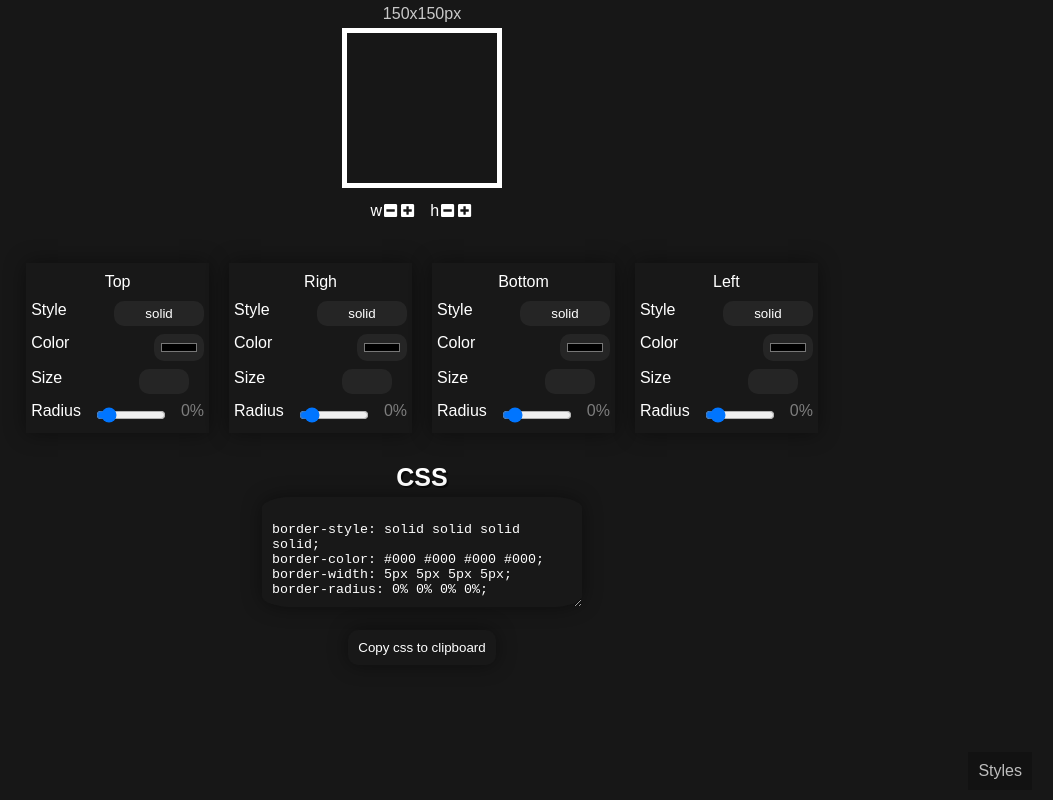
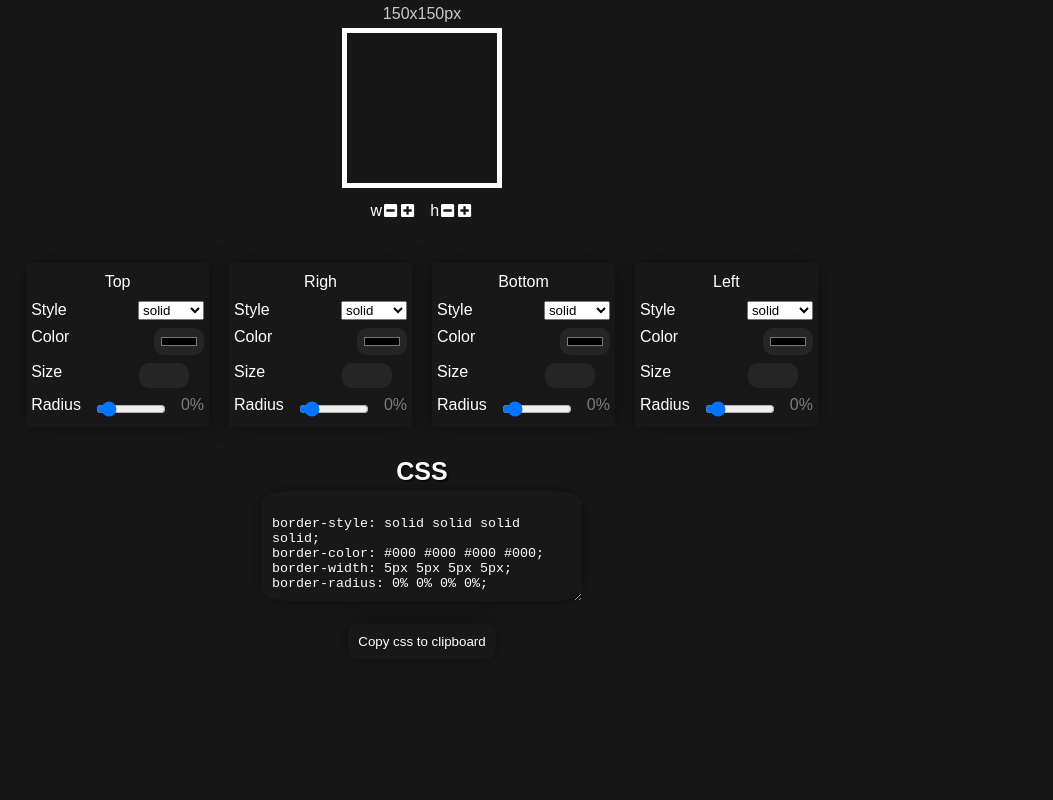
Before and after one commit to bestpractice116/box-css-preview, a React (Create React App) app: page / in a window 1280 px wide. Shown: the whole page, without its empty margins (218-1271 px from the left). Built offline with nearby package versions, Linux system fonts and the light colour scheme.

Commit message:
add style selection

```diff
--- a/src/App.js
+++ b/src/App.js
@@ -95,17 +95,22 @@ function App() {
         <div className="custumize-section">
           <p>Top</p>
           <div className="costumize-area">
-            Style <input
-                    name="style"
-                    type="text"
-                    value={stateTop.style}
-                    onChange={
-                      (event)=> {
+            Style <select onChange={
+                    (event) => {
                       setStateTop({ ...stateTop, style: event.target.value })
                       updateBorderStyle(document.getElementById('main-box'), event.target.value, 'top')
                     }
-                    }
-                  />
+                  }>
+                    <option value="solid" selected>solid</option>
+                    <option value="dashed">dashed</option>
+                    <option value="double">double</option>
+                    <option value="dotted">dotted</option>
+                    <option value="groove">groove</option>
+                    <option value="ridge">ridge</option>
+                    <option value="inset">inset</option>
+                    <option value="outset">outset</option>
+                    <option value="hidden">hidden</option>
+                  </select>
           </div>
           <br/>
           <div className="costumize-area">
@@ -156,10 +161,22 @@ function App() {
         <div className="custumize-section">
           <p>Righ</p>
           <div className="costumize-area">
-            Style <input name="style" type="text" value={stateRight.style} onChange={(event)=>{
+            Style <select onChange={
+                    (event) => {
                       setStateRight({ ...stateRight, style: event.target.value })
                       updateBorderStyle(document.getElementById('main-box'), event.target.value, 'right')
-            }}/>
+                    }
+                  }>
+                    <option value="solid" selected>solid</option>
+                    <option value="dashed">dashed</option>
+                    <option value="double">double</option>
+                    <option value="dotted">dotted</option>
+                    <option value="groove">groove</option>
+                    <option value="ridge">ridge</option>
+                    <option value="inset">inset</option>
+                    <option value="outset">outset</option>
+                    <option value="hidden">hidden</option>
+                  </select>
           </div>
           <br/>
           <div className="costumize-area">
@@ -187,10 +204,22 @@ function App() {
         <div className="custumize-section">
           <p>Bottom</p>
           <div className="costumize-area">
-            Style <input name="style" type="text" value={stateButtom.style} onChange={(event)=>{
+            Style <select onChange={
+                    (event) => {
                       setStateButtom({ ...stateButtom, style: event.target.value })
                       updateBorderStyle(document.getElementById('main-box'), event.target.value, 'bottom')
-            }}/>
+                    }
+                  }>
+                    <option value="solid" selected>solid</option>
+                    <option value="dashed">dashed</option>
+                    <option value="double">double</option>
+                    <option value="dotted">dotted</option>
+                    <option value="groove">groove</option>
+                    <option value="ridge">ridge</option>
+                    <option value="inset">inset</option>
+                    <option value="outset">outset</option>
+                    <option value="hidden">hidden</option>
+                  </select>
           </div>
           <br/>
           <div className="costumize-area">
@@ -218,10 +247,22 @@ function App() {
         <div className="custumize-section">
           <p>Left</p>
           <div className="costumize-area">
-            Style <input name="style" type="text" value={stateLeft.style} onChange={(event)=>{
+            Style <select onChange={
+                    (event) => {
                       setStateLeft({ ...stateLeft, style: event.target.value })
                       updateBorderStyle(document.getElementById('main-box'), event.target.value, 'left')
-            }}/>
+                    }
+                  }>
+                    <option value="solid" selected>solid</option>
+                    <option value="dashed">dashed</option>
+                    <option value="double">double</option>
+                    <option value="dotted">dotted</option>
+                    <option value="groove">groove</option>
+                    <option value="ridge">ridge</option>
+                    <option value="inset">inset</option>
+                    <option value="outset">outset</option>
+                    <option value="hidden">hidden</option>
+                  </select>
           </div>
           <br/>
           <div className="costumize-area">
@@ -262,10 +303,6 @@ border-radius: ${stateTop.radius}% ${stateRight.radius}% ${stateButtom.radius}%
         document.execCommand('copy')
       }}>Copy css to clipboard</button>
 
-      <div id="floating-links">
-        <a href="https://www.w3schools.com/CSSref/pr_border-style.asp" target="_blank" rel="noopener noreferrer">Styles</a>
-      </div>
-
     </div>
   );
 }
```
Lines whose indentation alone changed are shown as unchanged.
